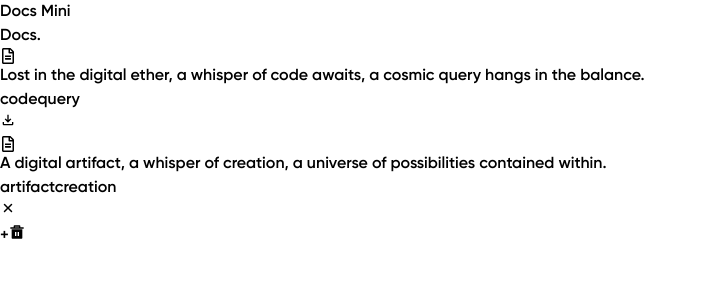
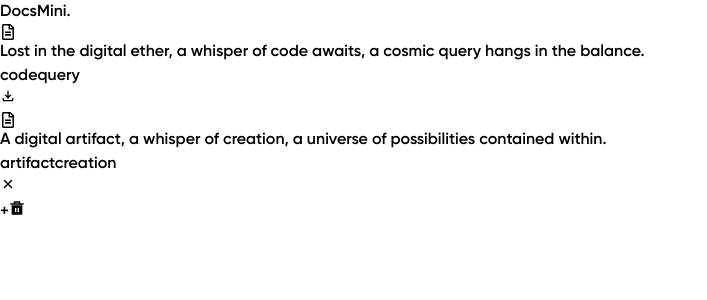
Before and after one commit to Siddhantv1/react-JS-repo, a React (Vite) app in the folder 07DocsMini/: page / in a window 1280 px wide. Shown: the top 300 px of the page, without its empty margins (0-707 px from the left). Built offline with nearby package versions, Linux system fonts and the light colour scheme.

Commit message:
improve BG UI

```diff
--- a/07DocsMini/src/components/Background.jsx
+++ b/07DocsMini/src/components/Background.jsx
@@ -4,9 +4,9 @@ function Background() {
   return (
     <>
     <div className=' fixed z-[2] w-full h-screen bg-zinc-800'>
-    <div className='absolute top-[5%] w-full py-10 flex justify-center text-zinc-400 text-xl'> Docs Mini </div>
+    {/* <div className='absolute top-[5%] w-full py-10 flex justify-center text-zinc-400 text-xl'> Docs Mini </div> */}
       <h1 className='absolute top-1/2 left-1/2 -translate-x-[50%] -translate-y-[50%] text-[13vw] leading-none tracking-tighter text-zinc-950'>
-      Docs.
+      DocsMini.
       </h1>
 
     </div>
```
